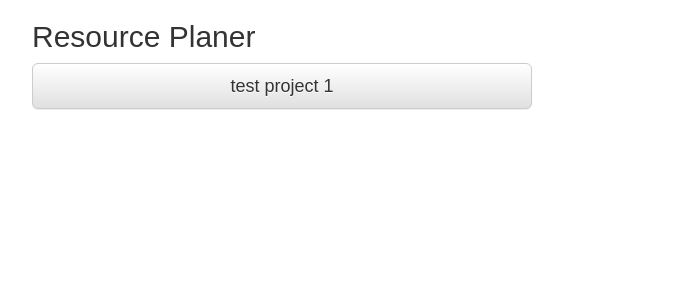
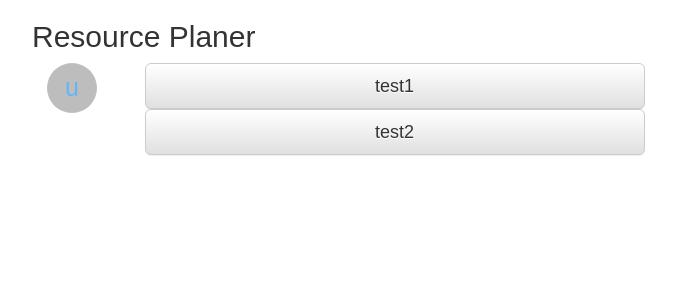
Before and after one commit to 1703/react-resource-planer, a React (Create React App) app in the folder ResourcePlanner/: page / in a window 1280 px wide. Shown: the top 300 px of the page, without its empty margins (23-699 px from the left). Built offline with nearby package versions, Linux system fonts and the light colour scheme; the HTML template or start-up script is replaced by a standard one; what react-tap-event-plugin would draw is missing.

Commit message:
added basic person lane

```diff
--- a/ResourcePlanner/src/App.js
+++ b/ResourcePlanner/src/App.js
@@ -4,7 +4,7 @@ import './bootstrap/css/bootstrap.min.css'
 import './bootstrap/css/bootstrap-theme.min.css'
 import logo from './logo.svg';
 import './App.css';
-import Project from './components/project'
+import PersonLane from './components/person_lane'
 
 import injectTapEventPlugin from 'react-tap-event-plugin';
 
@@ -23,7 +23,13 @@ class App extends Component {
                   <h2>Resource Planer</h2>
               </Row>
               <Row>
-                  <Project name={"test project 1"}/>
+                  <PersonLane projects={
+                      [
+                          {name:"test1"},
+                          {name:"test2"}
+                      ]}
+                      person={{name:"user1"}}
+                  />
               </Row>
             </Grid>
         </MuiThemeProvider>
--- a/ResourcePlanner/src/components/ext_component.js
+++ b/ResourcePlanner/src/components/ext_component.js
@@ -2,6 +2,6 @@ import React, {Component} from 'react'
 
 export default class ExtComponent extends Component {
     initDef (prop, def) {
-        return prop !== "undefined" ? def : prop
+        return prop === "undefined" ? def : prop
     }
 }
--- a/ResourcePlanner/src/components/person_lane.js
+++ b/ResourcePlanner/src/components/person_lane.js
@@ -1,13 +1,44 @@
 import React, {Component} from 'react'
+import ExtComponent from './ext_component'
+import Person from './person'
+import Project from './project'
 
-export default class PersonLane extends Component {
+import {Grid, Col, Row, Button, Nav, NavItem} from 'react-bootstrap'
+export default class PersonLane extends ExtComponent {
+//
+// -+id (prop)
+// -+timeUnit (state)
+// -+person:Person (prop)
+// -+projects:Projects (state)
+
+    constructor (props) {
+        super (props)
+        this.state = {
+            timeUnit: this.initDef (props.timeUnit, "days"),
+            projects: this.initDef (props.projects, [])
+        }
+    }
+
+    createProjects = () => {
+        var output = this.state.projects.map ((x) => {
+            return <div><Project data={x}/></div>;
+        });
+
+        return output;
+    }
 
     render () {
-
         var self = this;
 
-        return <div>
-            HOME :-)
-        </div>
+        return <Grid>
+            <Row>
+                <Col xs="1">
+                    <Person name={self.props.person.name}/>
+                </Col>
+                <Col xs="11">
+                    {self.createProjects()}
+                </Col>
+            </Row>
+        </Grid>
     }
 }
--- a/ResourcePlanner/src/components/project.js
+++ b/ResourcePlanner/src/components/project.js
@@ -17,9 +17,9 @@ export default class Project extends ExtComponent {
     constructor (props) {
         super(props)
         this.state = {
-            timeUnit : this.initDef(props.timeUnit, "days"),
-            start : this.initDef(props.start, Date.now()),
-            stop : this.initDef(props.stop, Date.now()+(24*60*60*1000))
+            timeUnit : this.initDef(props.data.timeUnit, "days"),
+            start : this.initDef(props.data.start, Date.now()),
+            stop : this.initDef(props.data.stop, Date.now()+(24*60*60*1000))
         }
     }
 
@@ -35,6 +35,6 @@ export default class Project extends ExtComponent {
             width : "500px"
         }
 
-        return <Button style={style} bsSize="large">{self.props.name}</Button>
+        return <Button style={style} bsSize="large">{self.props.data.name}</Button>
     }
 }
```
